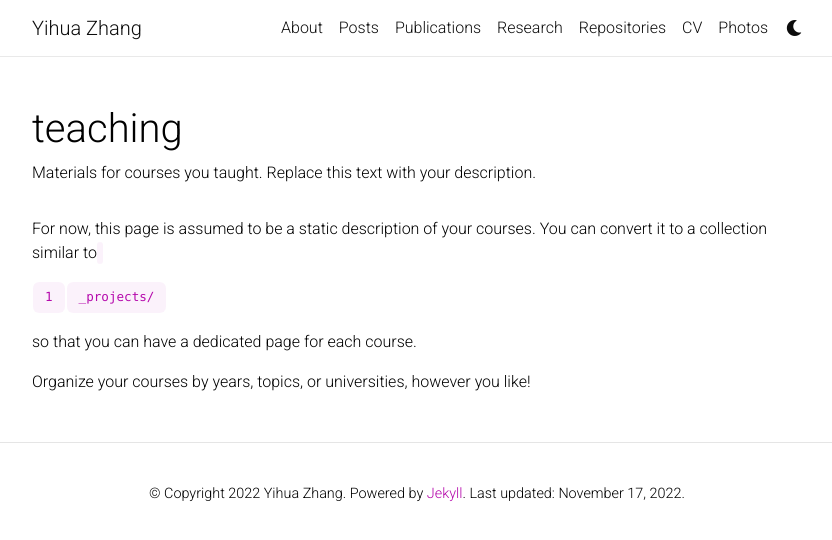
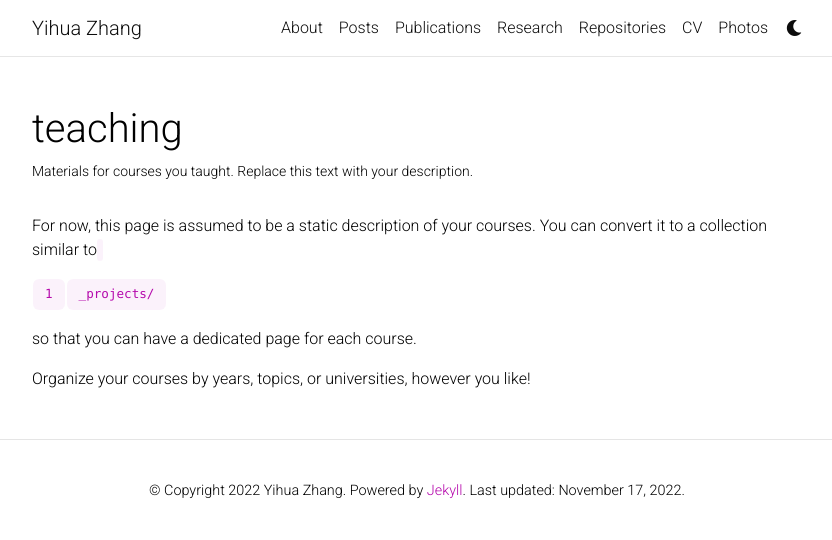
Before and after one commit to NormalUhr/yihua-zhang, a Jekyll site: the page built from _pages/teaching.md, in a window 1280 px wide. Shown: the top 540 px of the page, without its empty margins (223-1055 px from the left). Built offline with Jekyll 4.4.1, drawn with Linux system fonts in a browser that asks for light colours; comment, search, counter and statistics services are not loaded; a style sheet for code colours, icons or effects is not loaded.

Commit message:
update teaser

```diff
--- a/_sass/_base.scss
+++ b/_sass/_base.scss
@@ -76,7 +76,7 @@ blockquote {
 
 .post-description {
   margin-bottom: 2rem;
-  font-size: 1rem;
+  font-size: 0.875rem;
   a {
     color: inherit;
     &:hover {
@@ -91,12 +91,13 @@ blockquote {
 
 .navbar {
   box-shadow: none;
-  border-bottom: 1px solid $grey-color-light;
+  border-bottom: 1px solid var(--global-divider-color);
   background-color: var(--global-bg-color);
   opacity: 0.95;
 }
 .navbar .dropdown-menu {
   background-color: var(--global-bg-color);
+  border: 1px solid var(--global-divider-color);
   a:not(.active) {
     color: var(--global-text-color);
   }
```
